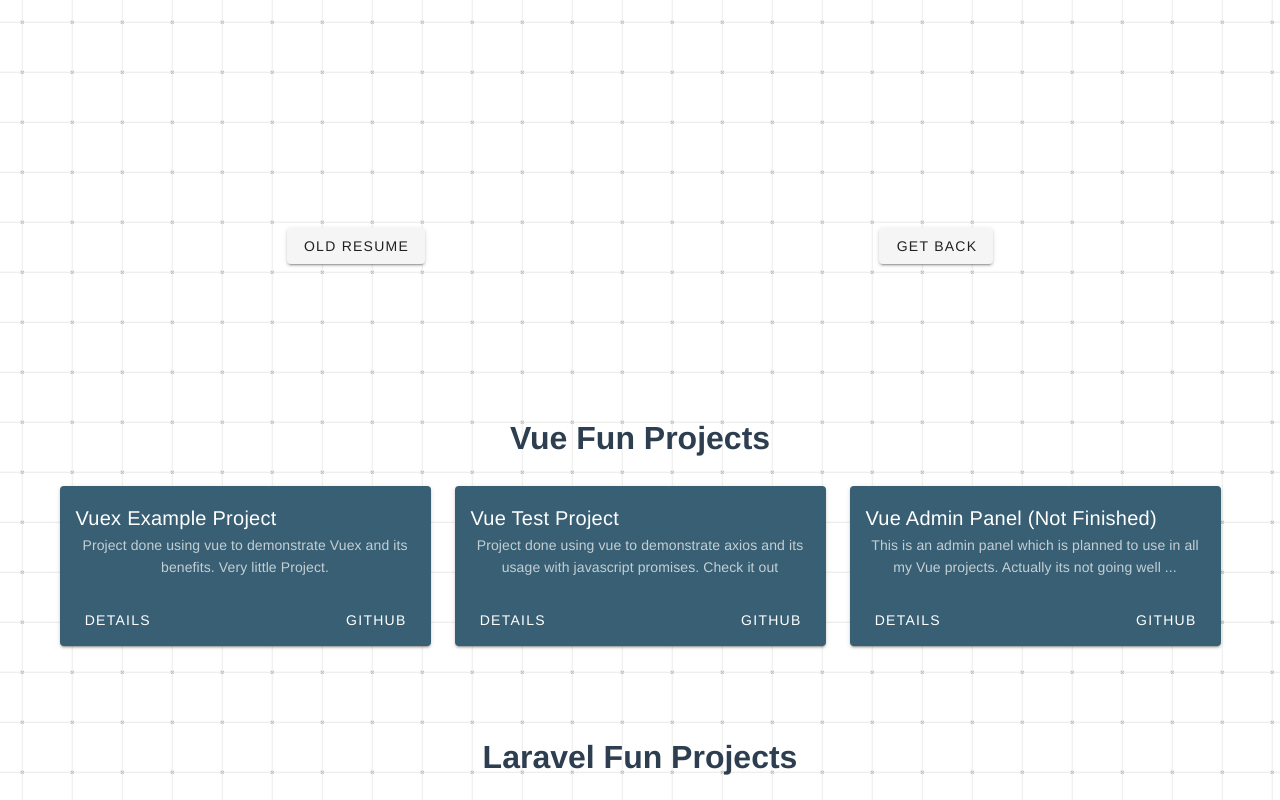
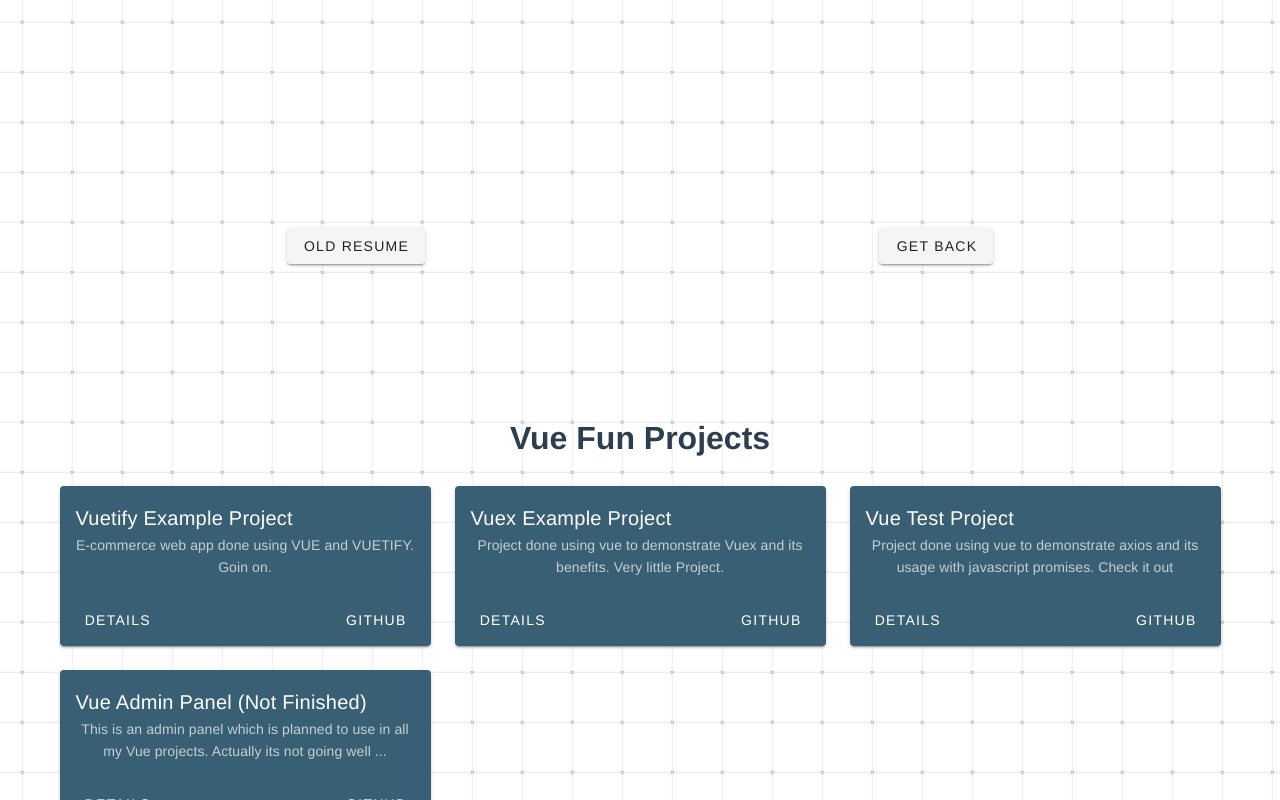
Before and after one commit to JimmyShukurow/newResume, a Vue app: page /#/portfolio in a window 1280 px wide. Shown: the top 800 px of the page. Built offline with nearby package versions, Linux system fonts and the light colour scheme.

Commit message:
Vuetify e commerce project added

```diff
--- a/src/views/PortfolioView.vue
+++ b/src/views/PortfolioView.vue
@@ -41,7 +41,6 @@
       </v-row>
       <!-- End Of Vue Fun project -->
 
-
       <!-- These all are Laravel Fun project -->
       <h1>Laravel Fun Projects</h1>
       <br />
@@ -63,7 +62,7 @@
 
             <v-card-actions>
               <v-spacer></v-spacer>
-               <a :href="laravelFunProject.githubLink" target="_blank">
+              <a :href="laravelFunProject.githubLink" target="_blank">
                 <v-btn text> Github </v-btn>
               </a>
             </v-card-actions>
@@ -107,7 +106,6 @@
         </v-col>
       </v-row>
       <!-- End of Laravel Serious project -->
-
     </v-container>
   </div>
 </template>
@@ -120,6 +118,13 @@
   components: {},
   data: () => ({
     vueProjects: [
+      {
+        title: "Vuetify Example Project",
+        description:
+          "E-commerce web app  done using VUE and VUETIFY. Goin on.",
+        details: "https://vercel.com/jimmyshukurow/vue-ecommerce",
+        githubLink: "https://github.com/JimmyShukurow/VueEcoomerce",
+      },
       {
         title: "Vuex Example Project",
         description:
@@ -156,7 +161,7 @@
         details: "#",
         githubLink: "https://github.com/JimmyShukurow/shukurupler.denastiyasy",
       },
-       {
+      {
         title: "Admin Panel",
         description: "This Project is done using Laravel.",
         details: "#",
```
